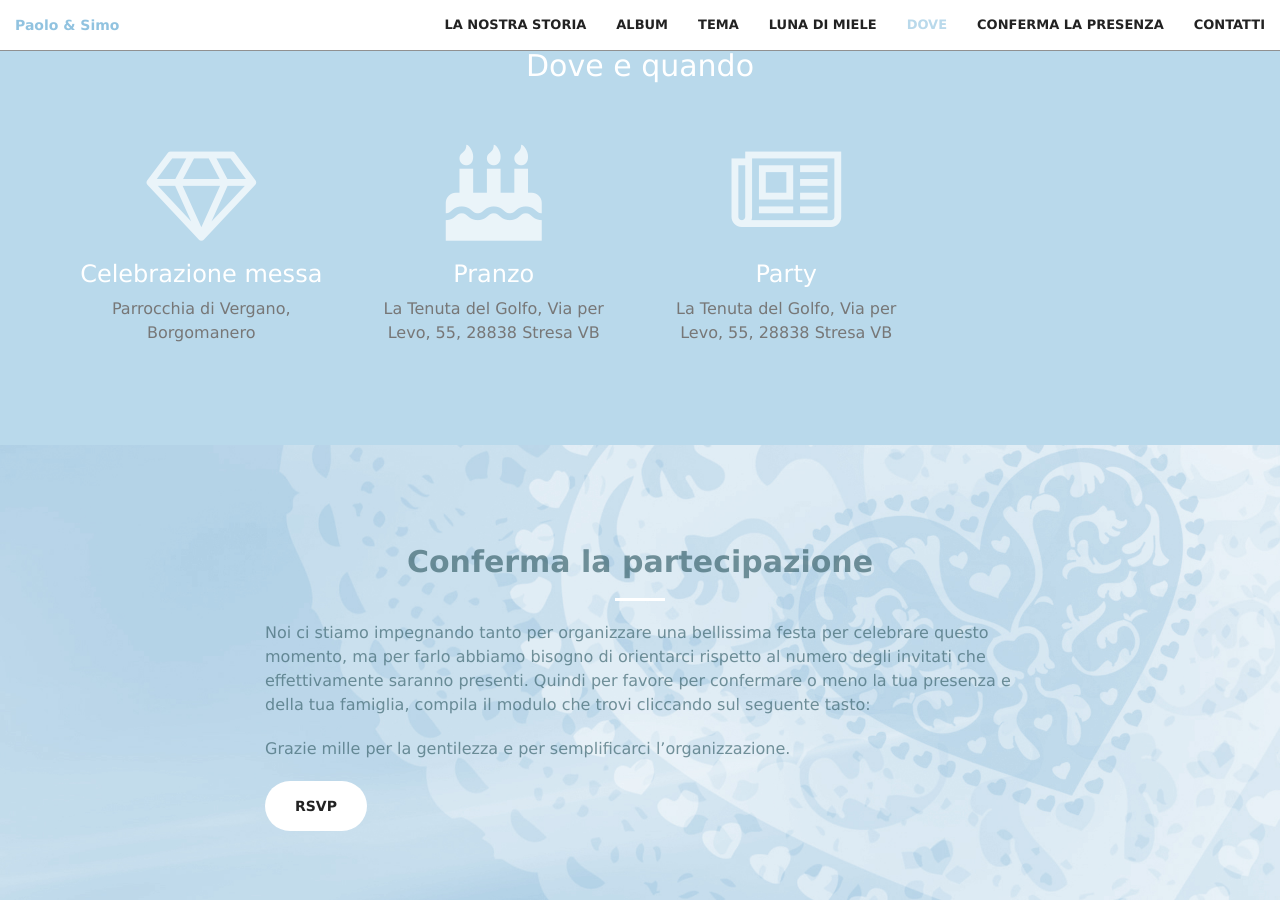
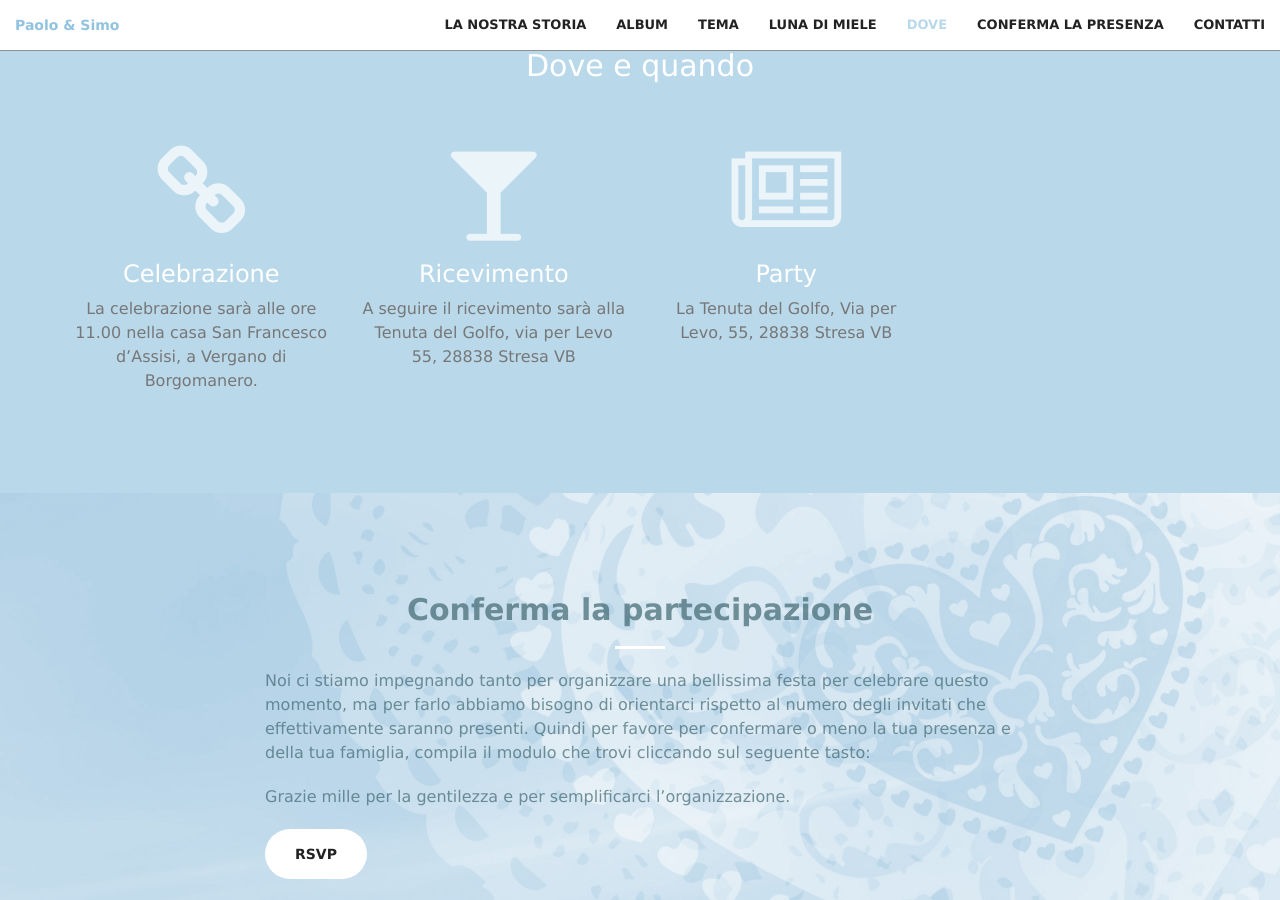
Before and after one commit to simoforzani/simoforzani.github.io, a Jekyll site: the page built from index.html, in a window 1280 px wide and 900 px high, scrolled down 6361 px. Built offline with Jekyll 4.4.1, drawn with Linux system fonts in a browser that asks for light colours.

Commit message:
Change sentences and logos

```diff
--- a/_includes/dove.html
+++ b/_includes/dove.html
@@ -11,16 +11,17 @@
         <div class="row">
             <div class="col-lg-3 col-md-6 text-center">
                 <div class="service-box">
-                    <i class="fa fa-4x fa-diamond wow bounceIn text-white"></i>
-                    <h3>Celebrazione messa</h3>
-                    <p class="text-muted">Parrocchia di Vergano, Borgomanero</p>
+                    <i class="fa fa-4x fa-link wow bounceIn text-white"></i>
+                    <h3>Celebrazione</h3>
+                    <p class="text-muted">La celebrazione sarà alle ore 11.00 nella casa San Francesco d’Assisi, a Vergano di Borgomanero.
+</p>
                 </div>
             </div>
             <div class="col-lg-3 col-md-6 text-center">
                 <div class="service-box">
-                    <i class="fa fa-4x fa-birthday-cake wow bounceIn text-white" data-wow-delay=".1s"></i>
-                    <h3>Pranzo</h3>
-                    <p class="text-muted">La Tenuta del Golfo, Via per Levo, 55, 28838 Stresa VB</p>
+                    <i class="fa fa-4x fa-glass wow bounceIn text-white" data-wow-delay=".1s"></i>
+                    <h3>Ricevimento</h3>
+                    <p class="text-muted">A seguire il ricevimento sarà alla Tenuta del Golfo, via per Levo 55, 28838 Stresa VB</p>
                 </div>
             </div>
             <div class="col-lg-3 col-md-6 text-center">
```
